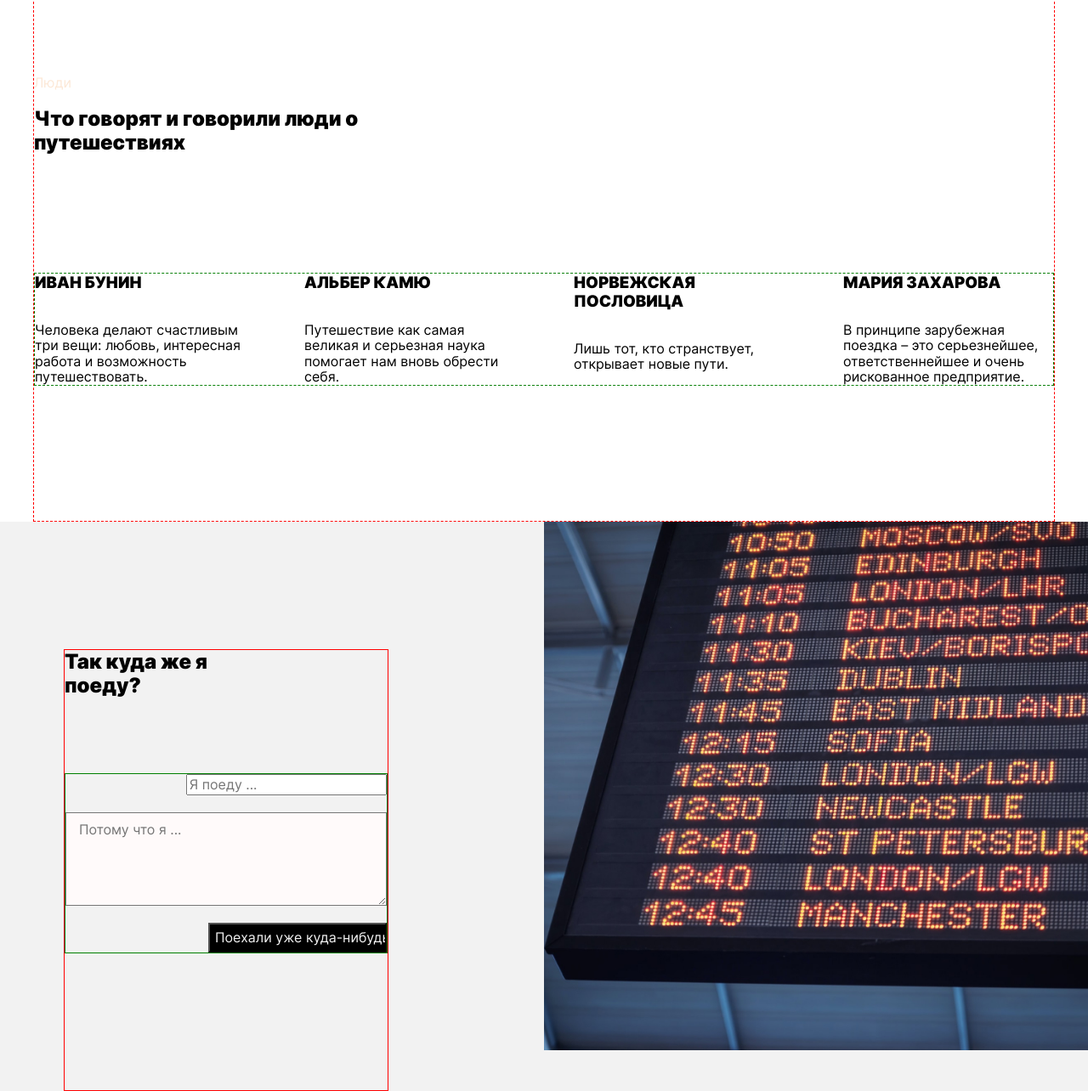
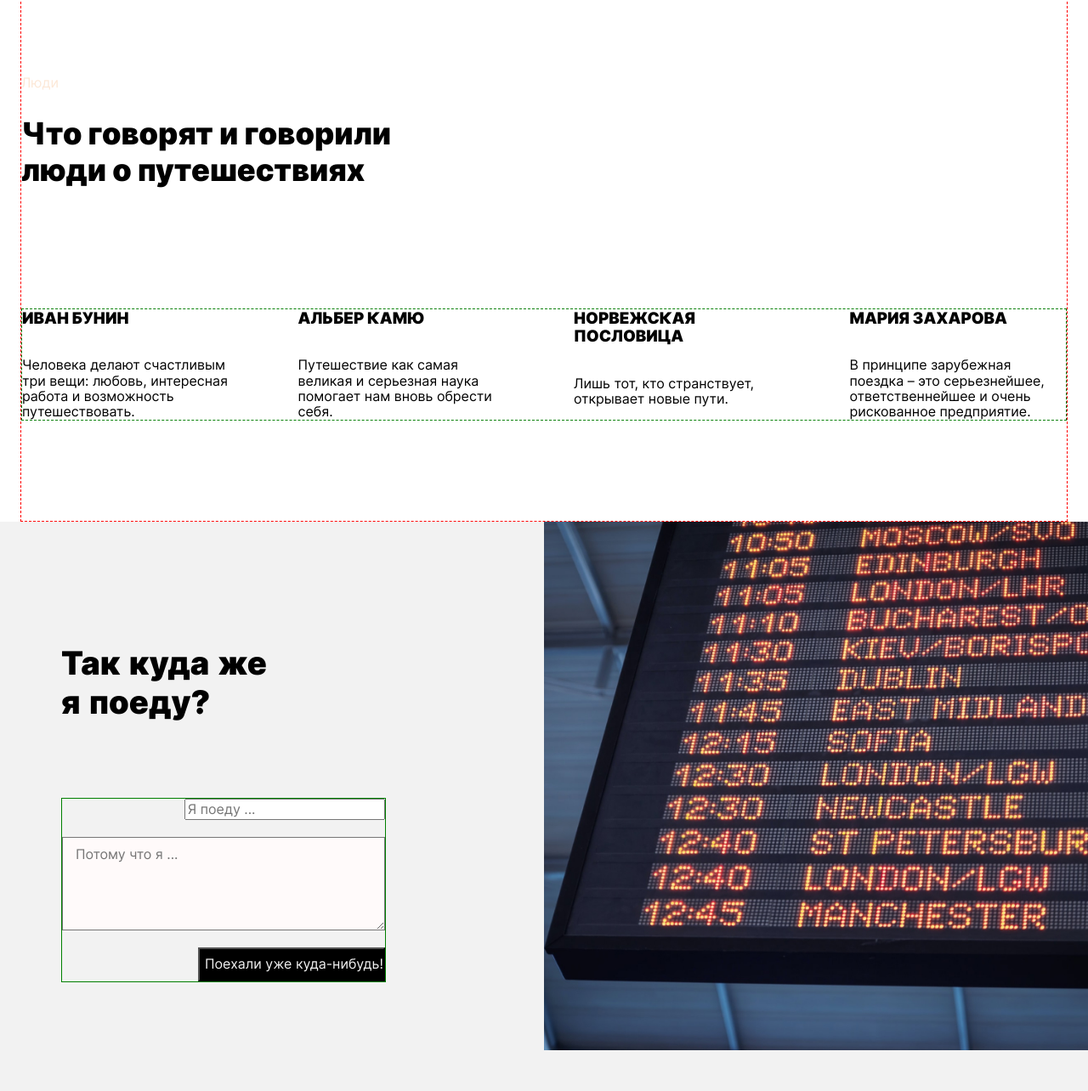
Before and after one commit to alinaromanovna/marafon, a plain HTML site: page index.html in a window 1280 px wide. Shown: the part 2338-3622 px from the top of the page at 85% size. Drawn offline with Linux system fonts and the light colour scheme; grey boxes are pictures that could not be loaded; files whose address does not match are found by name.

Commit message:
вторая часть c пиксель перфект без адаптивности

```diff
--- a/blocks/direction/__button/direction__button.css
+++ b/blocks/direction/__button/direction__button.css
@@ -1,8 +1,7 @@
 .direction__button {
-    width: 210px;
+    width: 220px;
     background-color: #000000;
     color: #f2f2f2;
-    min-height: 35px;
-    text-align: center;
-    vertical-align: middle;
+    min-height: 40px;
+
 }
--- a/blocks/direction/__container-form/direction__container-form.css
+++ b/blocks/direction/__container-form/direction__container-form.css
@@ -1,6 +1,7 @@
 .direction__container-form {
-    max-width: 380px;
-    border: 1px solid red;
     height: auto;
-    margin: 150px 0 0 75px;
+    padding: 144px 0 0 72px;
+    font-weight: bold;
+    line-height: 1.2;
+    word-spacing: 3px;
 }
--- a/blocks/direction/__form/direction__form.css
+++ b/blocks/direction/__form/direction__form.css
@@ -4,4 +4,5 @@
     border: 1px solid green;
     margin-top: 90px;
     align-items: flex-end;
+    max-width: 380px;
 }
--- a/blocks/direction/__title/direction__title.css
+++ b/blocks/direction/__title/direction__title.css
@@ -1,4 +1,5 @@
 .direction__title {
     max-width: 260px;
     margin: 0;
+    font-size: 38px;
 }
--- a/blocks/footer/__copyright/footer__copyright.css
+++ b/blocks/footer/__copyright/footer__copyright.css
@@ -1,4 +1,4 @@
 .footer__copyright {
-    font-size: 28px;
+    font-size: 36px;
     font-weight: bold;
 }
--- a/blocks/footer/footer.css
+++ b/blocks/footer/footer.css
@@ -1,5 +1,5 @@
 .footer {
-    min-height: 670px;
+    min-height: 655px;
     background-color: #fecda7;
     display: flex;
     justify-content: center;
--- a/blocks/travels/__title/travels__title.css
+++ b/blocks/travels/__title/travels__title.css
@@ -1,5 +1,6 @@
 .travels__title {
     max-width: 450px;
-    font-size: ;
+    font-size: 36px;
+    line-height: 1.2;
     margin-bottom: 140px;
 }
--- a/blocks/travels/travels.css
+++ b/blocks/travels/travels.css
@@ -1,6 +1,6 @@
 .travels {
     min-height: 670px;
-    max-width: 1200px;
+    max-width: 1230px;
     margin: 0 auto;
     border: 1px dashed red;
 }
--- /dev/null
+++ b/blocks/video/__image/video__image.css
@@ -0,0 +1,9 @@
+.video__image {
+    /*background-image: url(../../../images/video.jpg);
+    position: absolute;
+    top: 0;
+    right: 0;
+    left: 0;
+    bottom: 0;*/
+
+}
--- a/blocks/video/video.css
+++ b/blocks/video/video.css
@@ -1,5 +1,6 @@
 .video {
     height: auto;
     width: 100%;
+    position: relative;
     border: 1px solid green;
 }
--- a/index.html
+++ b/index.html
@@ -98,8 +98,8 @@
           <img class="direction__image" src="images/airport-schedule.jpg">
       </section>
       <section class="video">
-        <iframe class="video__hadn-dadn" src="https://www.youtube.com/embed/JGNiMutYBm4" frameborder="0" allow="accelerometer; autoplay; clipboard-write; encrypted-media; gyroscope; picture-in-picture" allowfullscreen></iframe>
-      </section>
+        <iframe class="video__hadn-dadn video__image" src="https://www.youtube.com/embed/JGNiMutYBm4" frameborder="0" allow="accelerometer; autoplay; clipboard-write; encrypted-media; gyroscope; picture-in-picture" allowfullscreen></iframe>
+    </section>
     </main>
     <footer class="footer">
         <p class="footer__copyright">&copy; 2021</p>
--- a/pages/index.css
+++ b/pages/index.css
@@ -38,6 +38,8 @@
 
 @import url('../blocks/video/video.css');
 @import url('../blocks/video/__hadn-dadn/video__hadn-dadn.css');
+@import url('../blocks/video/__image/video__image.css');
+
 
 @import url('../blocks/footer/footer.css');
 @import url('../blocks/footer/__copyright/footer__copyright.css');
```
